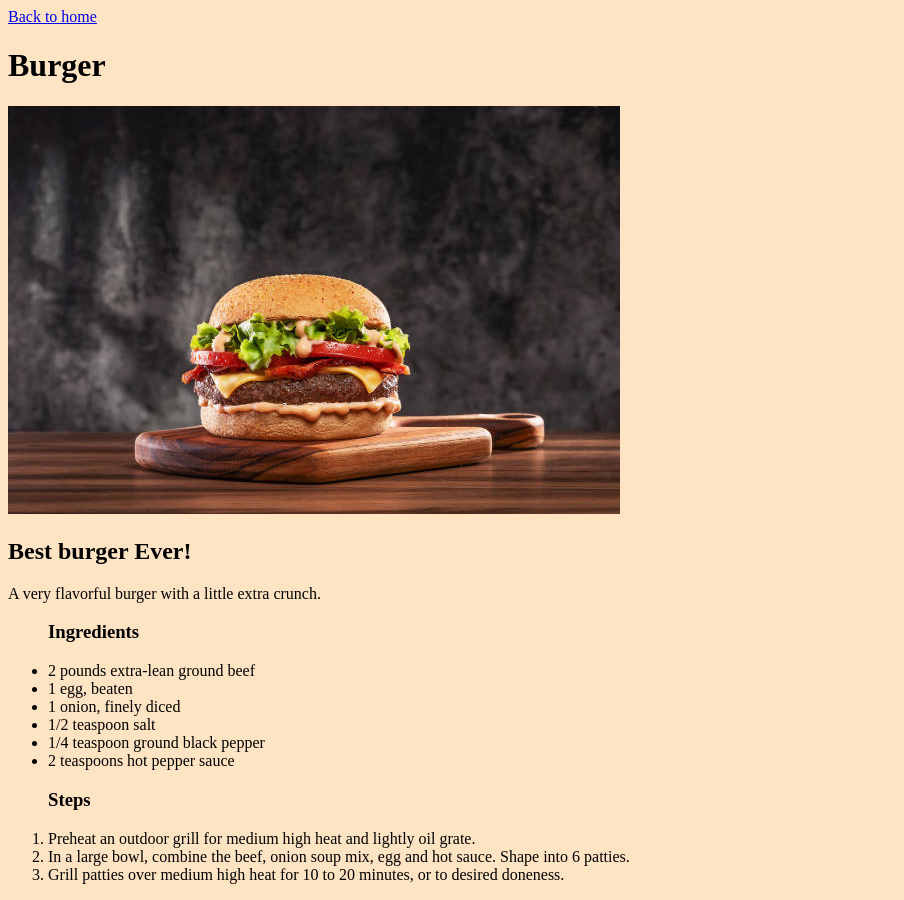
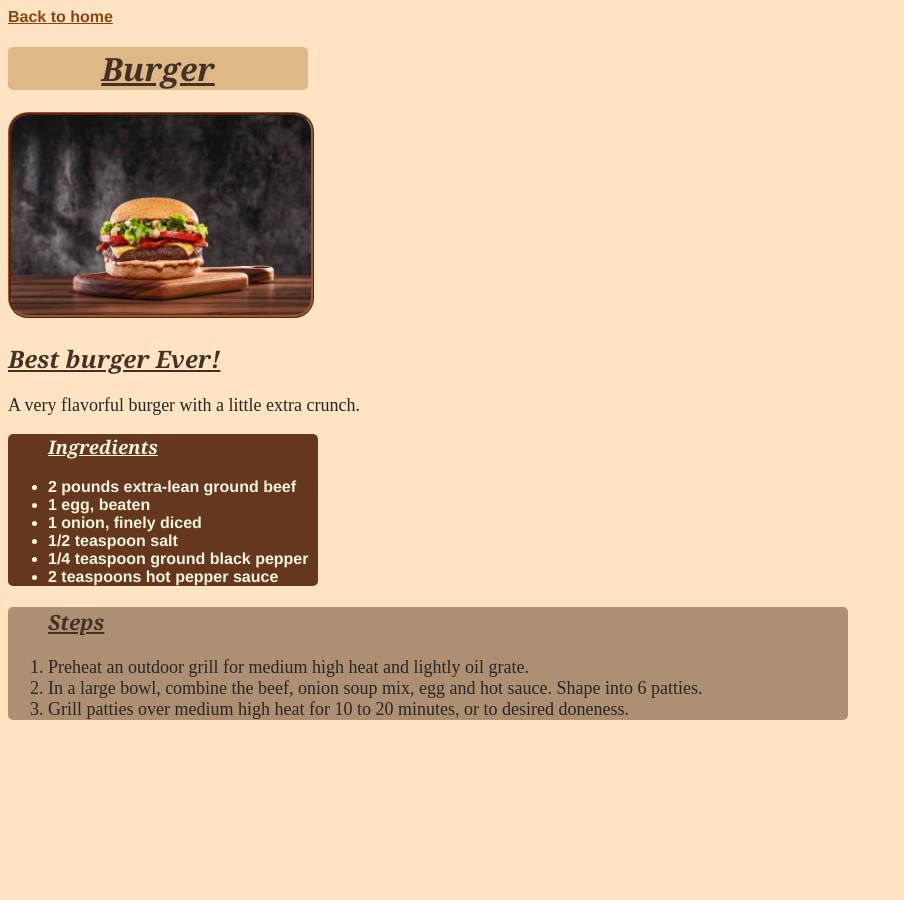
Before and after one commit to Pedrolmf9/odin-recipes, a plain HTML site: page recipes/burger.html in a window 1280 px wide. Shown: the whole page, without its empty margins (0-904 px from the left). After the commit the page ends 800 px from the top, so only its background shows below. Drawn offline with Linux system fonts and the light colour scheme.

Commit message:
Add last detail to styles on recipes pages

```diff
--- a/recipes/burger.html
+++ b/recipes/burger.html
@@ -8,13 +8,13 @@
     <title>Recipes! Burger</title>
 </head>
 <body>
-    <a href="../index.html">Back to home</a>
-    <h1>Burger</h1>
-    <img src="../images/burger.jpg" alt="Burger image">
-    <h2>Best burger Ever!</h2>
+    <a class="home-button" href="../index.html">Back to home</a>
+    <h1 class="web-title">Burger</h1>
+    <img class="image" src="../images/burger.jpg" alt="Burger image">
+    <h2 class="caption">Best burger Ever!</h2>
     <p>A very flavorful burger with a little extra crunch.</p>
-    <ul>
-        <h3>Ingredients</h3>
+    <ul  class="recipe ingredients">
+        <h3 class="ingredient">Ingredients</h3>
         <li>2 pounds extra-lean ground beef</li>
         <li>1 egg, beaten</li>
         <li>1 onion, finely diced</li>
@@ -22,8 +22,8 @@
         <li>1/4 teaspoon ground black pepper</li>
         <li>2 teaspoons hot pepper sauce</li>
     </ul>
-    <ol>
-        <h3>Steps</h3>
+    <ol class="steps">
+        <h3 class="caption">Steps</h3>
         <li>Preheat an outdoor grill for medium high heat and lightly oil grate.</li>
         <li>In a large bowl, combine the beef, onion soup mix, egg and hot sauce. Shape into 6 patties.</li>
         <li>Grill patties over medium high heat for 10 to 20 minutes, or to desired doneness.</li>
--- a/style.css
+++ b/style.css
@@ -17,11 +17,18 @@ body {
     font-family: 'Franklin Gothic Medium', 'Arial Narrow', Arial, sans-serif;
     font-weight: bold;
     color: beige;
-    background-color: sienna;
+    background-color: rgb(102, 55, 31);
     width: 270px;
     height: auto;
     border-radius: 5px;
     text-align: start;
+}
+.recipe.ingredients:hover{
+    height: 200px;
+    width: 300px;
+    font-size: 18px;
+    border-radius: 12px;
+    transition: ease-in-out 0.3s;
 }
 .recipe-link:visited{
     color: bisque;
@@ -30,11 +37,55 @@ body {
     color: rgb(255, 239, 148);
     font-size:17px;
     font-style: italic;
+    transition: 0.25s ease-in-out;
+
 }
-.aziz{
+.home-button,
+.home-button:visited{
+    color: saddlebrown;
+    font-family: 'Franklin Gothic Medium', 'Arial Narrow', Arial, sans-serif;
+    font-weight: bold;
+
+}
+.home-button:hover{
+    color: rgb(56, 41, 27);
+    font-size:17px;
+    font-style: italic;
+    transition: 0.25s ease-in-out;
+}
+.caption{
+    font-family: Georgia, 'Times New Roman', Times, serif;
+    font-style: italic;
+    text-decoration:underline;
+    color: rgb(68, 49, 35);
+}
+.ingredient{
+    font-family: Georgia, 'Times New Roman', Times, serif;
+    font-style: italic;
+    text-decoration:underline;
+}
+.steps{
+    background-color: rgb(173, 144, 116);
+    border-radius: 5px;
+    text-align:left;
+    color:rgb(43, 37, 32);
+    font-size: 18px;
+    height: auto;
+    width: 800px;
+}
+.image{
     height: auto;
     width: 300px;
     border-radius: 20px;
     border-style:ridge;
     border-color: sienna;
 }
+.image:hover{
+    width: 310px;
+    height: auto;
+    transition: 0.25s ease-in-out;
+}
+p{
+    color:rgb(43, 37, 32);
+    font-size: 18px;
+}
```
Also changed, not shown: index.html (+2 -1 lines), recipes/carbonara.html (+8 -8 lines), recipes/hashbrown.html (+8 -8 lines).
